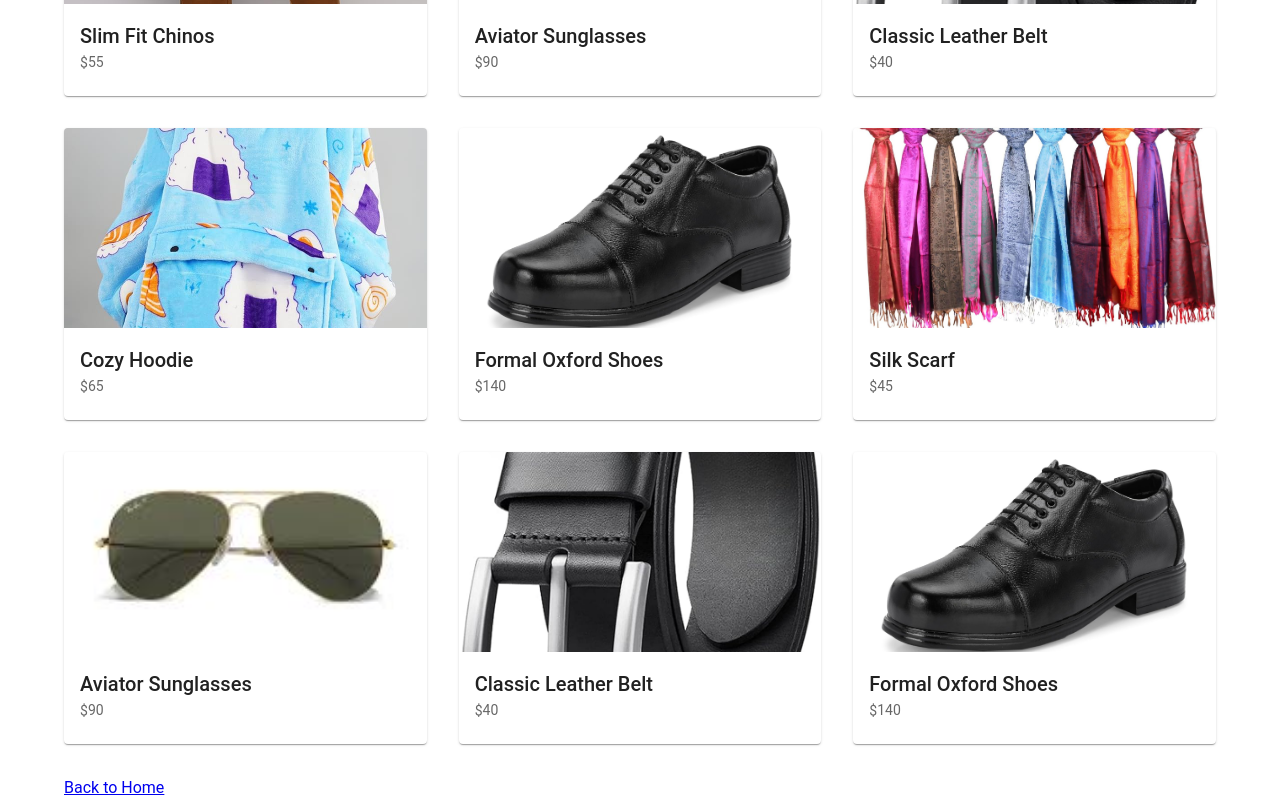
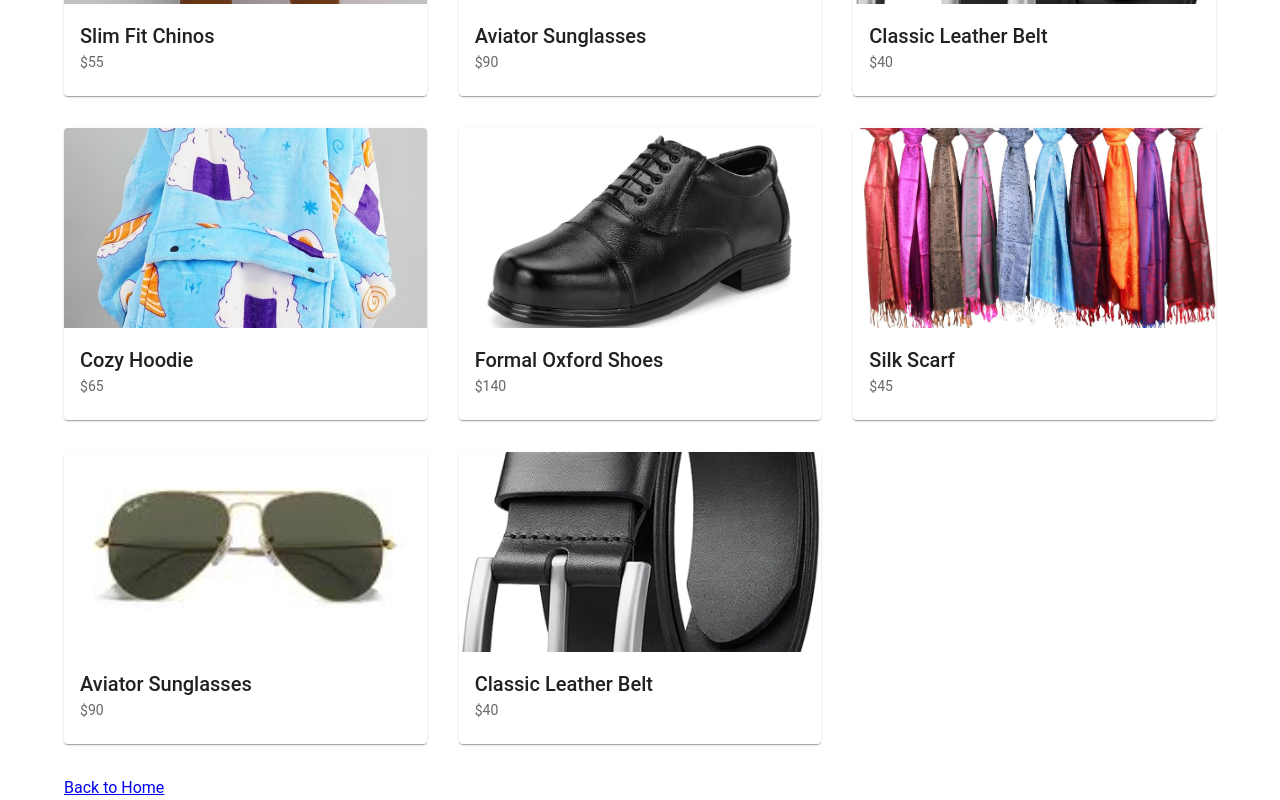
Before and after one commit to softwareops-mayank-goyal/UnitTestProject, a React (Create React App) app: page /shop in a window 1280 px wide. Shown: the part 962-1762 px from the top of the page. Built offline with nearby package versions, Linux system fonts and the light colour scheme.

Commit message:
Remove duplicate product entry in mockData.js
Removed duplicate entry for 'Formal Oxford Shoes' in mock data.

```diff
--- a/src/data/mockData.js
+++ b/src/data/mockData.js
@@ -18,5 +18,4 @@ export const products = [
   { id: 12, name: 'Silk Scarf', price: 45, image: require('../assets/SilkScarf.jpg') },
   { id: 13, name: 'Aviator Sunglasses', price: 90, image: require('../assets/AviatorSunglasses.jfif') },
   { id: 14, name: 'Classic Leather Belt', price: 40, image: require('../assets/LeatherBelt.jpg') },
-  { id: 16, name: 'Formal Oxford Shoes', price: 140, image: require('../assets/FormalShoes.jpg') },
 ];
```
